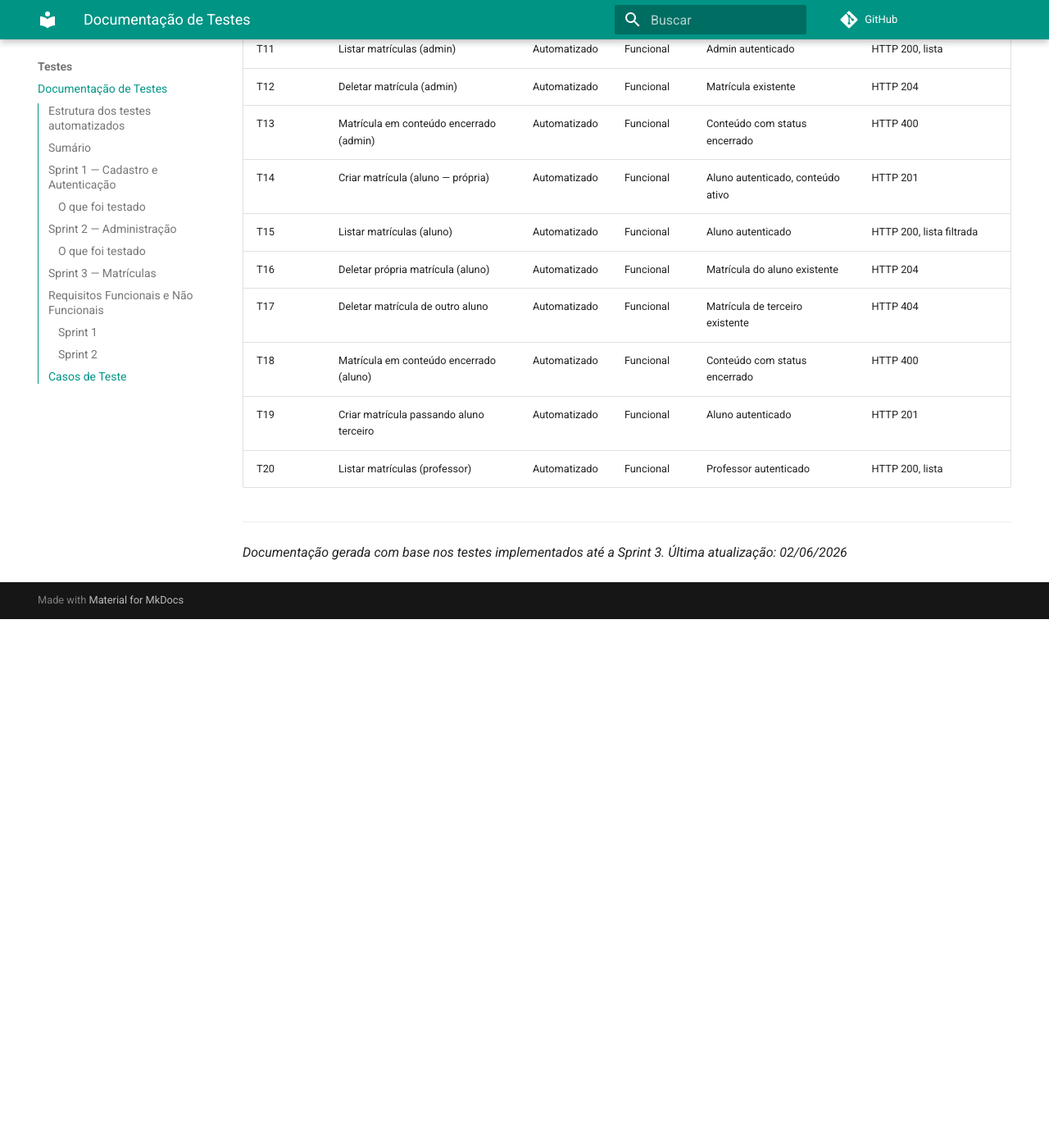
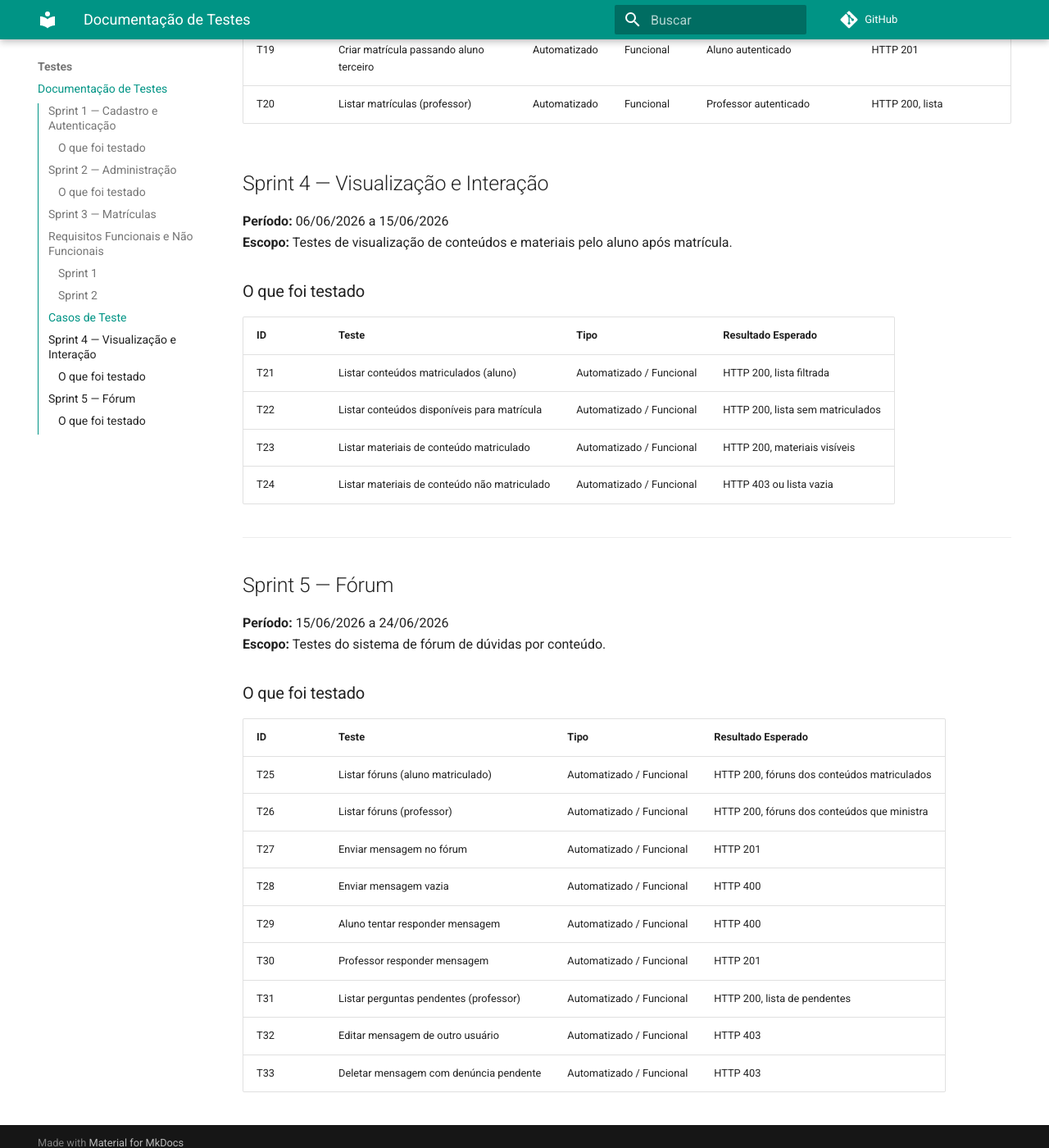
Before and after one commit to FGA0138-MDS-Ajax/2026.1-T03-Turing, an MkDocs documentation site: the page built from docs/documentacao-de-testes.md, in a window 1280 px wide and 1400 px high, scrolled down 3944 px. Shown: the whole window at 82% size. Built offline with MkDocs 1.6.1 and Material for MkDocs 9.7.7, drawn with Linux system fonts in a browser that asks for light colours; comment, search, counter and statistics services are not loaded; before the commit the page ends 4699 px from its top, so only the background shows below that; some of the changed text lies outside the part shown.

Commit message:
docs: atualiza documentação de testes

```diff
--- a/docs/documentacao-de-testes.md
+++ b/docs/documentacao-de-testes.md
@@ -1,25 +1,9 @@
 # Documentação de Testes
-
-**Projeto:** GoStudy
-**Equipe:** P.O, Desenvolvedores e Cliente
-**Ferramenta de testes automatizados:** Django REST Framework — `APITestCase`
-
-## Estrutura dos testes automatizados
 
 Os testes foram implementados com `APITestCase` do Django REST Framework, usando `setUpTestData` para criação compartilhada de fixtures e autenticação JWT via endpoint `/api/usuarios/login/`.
 Eles se encontram em cada pasta do backend, e são atualizados a cada sprint
 
 ---
-
-## Sumário
-
-1. [Sprint 1 — Cadastro e Autenticação](#sprint-1)
-2. [Sprint 2 — Administração](#sprint-2)
-3. [Sprint 3 — Matrículas](#sprint-3)
-4. [Requisitos Funcionais e Não Funcionais](#requisitos)
-5. [Casos de Teste](#casos-de-teste)
----
-
 ## Sprint 1 — Cadastro e Autenticação {#sprint-1}
 
 **Período:** 04/05/2026 a 14/05/2026 (com atraso de 2 dias)
@@ -62,7 +46,7 @@ Foco em operações administrativas: gerenciamento de perfis, aprovação de pro
 
 ## Sprint 3 — Matrículas {#sprint-3}
 
-**Período:** Em andamento
+**Período:** 28/05/2026 a 06/06/2026
 **Escopo:** Módulo de matrículas: criar, listar e deletar matrículas por perfil (admin, aluno, professor).
 
 
@@ -123,7 +107,37 @@ Foco em operações administrativas: gerenciamento de perfis, aprovação de pro
 | T19 | Criar matrícula passando aluno terceiro | Automatizado | Funcional | Aluno autenticado | HTTP 201 |
 | T20 | Listar matrículas (professor) | Automatizado | Funcional | Professor autenticado | HTTP 200, lista |
 
+## Sprint 4 — Visualização e Interação {#sprint-4}
+
+**Período:** 06/06/2026 a 15/06/2026
+**Escopo:** Testes de visualização de conteúdos e materiais pelo aluno após matrícula.
+
+### O que foi testado
+
+| ID | Teste | Tipo | Resultado Esperado |
+|----|-------|------|--------------------|
+| T21 | Listar conteúdos matriculados (aluno) | Automatizado / Funcional | HTTP 200, lista filtrada |
+| T22 | Listar conteúdos disponíveis para matrícula | Automatizado / Funcional | HTTP 200, lista sem matriculados |
+| T23 | Listar materiais de conteúdo matriculado | Automatizado / Funcional | HTTP 200, materiais visíveis |
+| T24 | Listar materiais de conteúdo não matriculado | Automatizado / Funcional | HTTP 403 ou lista vazia |
+
 ---
 
-*Documentação gerada com base nos testes implementados até a Sprint 3.*
-*Última atualização: 02/06/2026*
+## Sprint 5 — Fórum {#sprint-5}
+
+**Período:** 15/06/2026 a 24/06/2026
+**Escopo:** Testes do sistema de fórum de dúvidas por conteúdo.
+
+### O que foi testado
+
+| ID | Teste | Tipo | Resultado Esperado |
+|----|-------|------|--------------------|
+| T25 | Listar fóruns (aluno matriculado) | Automatizado / Funcional | HTTP 200, fóruns dos conteúdos matriculados |
+| T26 | Listar fóruns (professor) | Automatizado / Funcional | HTTP 200, fóruns dos conteúdos que ministra |
+| T27 | Enviar mensagem no fórum | Automatizado / Funcional | HTTP 201 |
+| T28 | Enviar mensagem vazia | Automatizado / Funcional | HTTP 400 |
+| T29 | Aluno tentar responder mensagem | Automatizado / Funcional | HTTP 400 |
+| T30 | Professor responder mensagem | Automatizado / Funcional | HTTP 201 |
+| T31 | Listar perguntas pendentes (professor) | Automatizado / Funcional | HTTP 200, lista de pendentes |
+| T32 | Editar mensagem de outro usuário | Automatizado / Funcional | HTTP 403 |
+| T33 | Deletar mensagem com denúncia pendente | Automatizado / Funcional | HTTP 403 |
```
